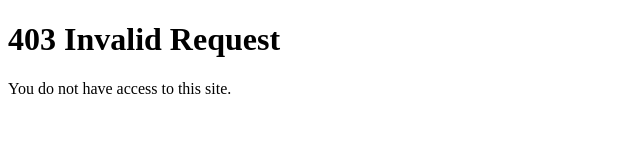
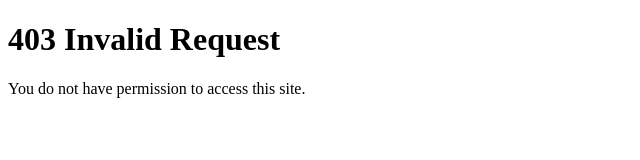
Before and after one commit to qwirkzer/qwirkzer.github.io, a plain HTML site: page index.html in a window 1280 px wide. Shown: the full height of the page, 0-640 px from the left. Drawn offline with Linux system fonts and the light colour scheme.

Commit message:
Update index.html

```diff
--- a/index.html
+++ b/index.html
@@ -2,6 +2,6 @@
 <html>
 <body>
 <h1>403 Invalid Request</h1>
-<p>You do not have access to this site.</p>
+<p>You do not have permission to access this site.</p>
 </body>
 </html>
```
